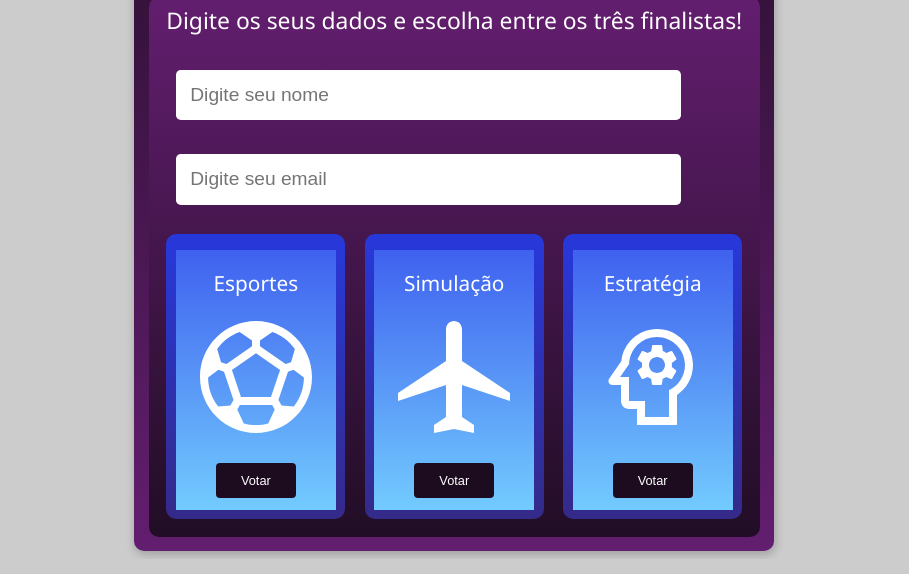
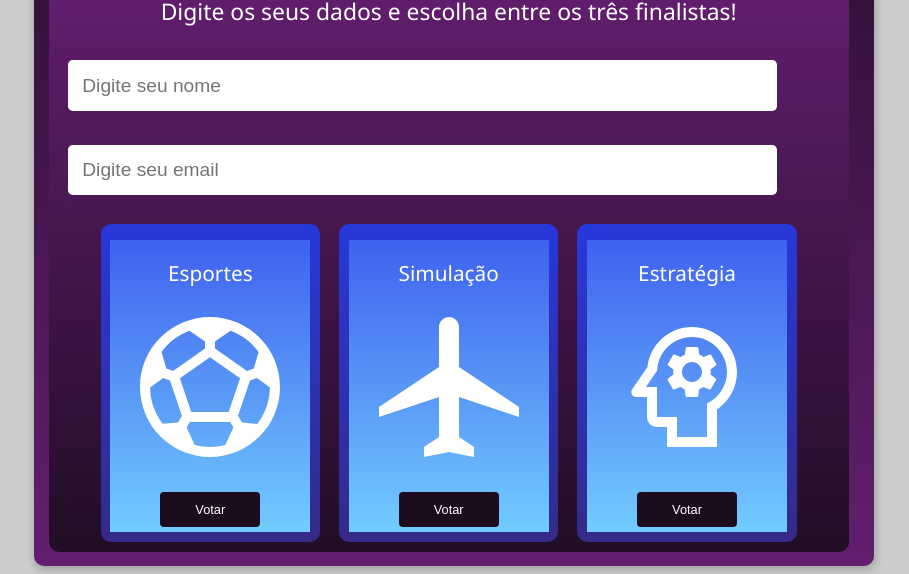
Before and after one commit to aluizams/projeto-02, a plain HTML site: page index.html in a window 1280 px wide. Shown: the part 264-838 px from the top of the page, without its empty margins (186-1095 px from the left). Drawn offline with Linux system fonts and the light colour scheme.

Commit message:
closes #8 - correção

```diff
--- a/index.html
+++ b/index.html
@@ -30,27 +30,26 @@
             <input type="text" placeholder="Digite seu nome"/>
             <input type="email" placeholder="Digite seu email"/>
 
-        <div class="display">
-
+            <div class="display">
             <div class="border">
                 <div class="card">
 
             <div class="font">Esportes</div>
-            <object  data="sports_soccer_white.svg" type="image/svg+xml"></object>
+            <object  data="sports_soccer_white.svg" type="image/svg+xml" width=200px height=200px></object>
             <button>Votar</button>
          </div>
         </div>
         <div class="border">
             <div class="card">
             <div class="font">Simulação</div>
-            <object data="local_airport_white.svg" type="image/svg+xml"></object>
+            <object data="local_airport_white.svg" type="image/svg+xml" width=200px height=200px></object>
             <button>Votar</button>
         </div>
         </div>
          <div class="border">
             <div class="card">
             <div class="font">Estratégia</div>
-            <object data="psychology_white.svg" type="image/svg+xml" ></object>
+            <object data="psychology_white.svg" type="image/svg+xml" width=200px height=200px ></object>
             <button>Votar</button>
 
         </div>
--- a/style.css
+++ b/style.css
@@ -9,14 +9,22 @@ span{
     font-weight: 500;
 }
 
+object{
+    justify-content: center;
+    align-items: center;
+    margin: auto;
+    display: block;
+
+}
+
 input{
-    width: 80%;
+    width: 85%;
     height: 22px;;
     padding: 0.9rem;
     font-size: 1.2rem;
     border-radius: 0.3rem;
     border: 0;
-
+    justify-self: center;
     margin: 0.9rem 1.2rem 1.2rem 1.2rem;
 
 }
@@ -36,7 +44,8 @@ button{
     padding: 10px ;
     cursor: pointer;
     text-align: center;
-    margin: 0.1rem 0.3rem 0.7rem 2.5rem;
+    margin: auto;
+    margin: 5px 50px;
 
 }
 
@@ -45,8 +54,8 @@ button:hover{
 }
 
 .flex-container {
-    width:600px;
-    height: fit-content;
+    width:800px;
+    height: 100%;
 
     margin: auto;
 
@@ -62,7 +71,7 @@ button:hover{
     border-radius: 10px;
     box-shadow: 1px 3px 8px 1px rgba(0,0,0,0.2);
     overflow: hidden;
-
+    flex-wrap: wrap;
 }
 
 .header{
@@ -77,16 +86,15 @@ button:hover{
 }
 
 .col{
-    width: fit-content;
-    height: fit-content;
+    width: 100%;
+    height: 100%;
     background-color: #631E6F;
     background-image: linear-gradient(#631e6f, #210d25);
 
-    padding: 0.5rem;
 
     margin: auto;
     border-radius: 10px;
-
+    justify-content: center;
 
 }
 
@@ -96,6 +104,7 @@ button:hover{
     font-size: 1.43rem;
     font-weight: 500;
     padding-bottom: 1.2rem;
+    padding-top: 1.1rem;
 }
 
 .header-subtitle{
@@ -122,16 +131,19 @@ button:hover{
 }
 
 .card{
-    width: fit-content;
+    width: 200px;
     box-sizing: border-box;
 
     background-image: linear-gradient(#3F61EF, #72CBFE);
     margin: auto;
 
-
+    justify-content: center;
+    align-items: center;
 }
 
 .border{
+    width: fit-content;
+    box-sizing: border-box;
     border-radius: 10px;
     border: double 8px transparent;
     background-image: linear-gradient( #2738DB, #342A89),
@@ -147,16 +159,13 @@ button:hover{
     justify-content: center;
 }
 
+.display{
+    justify-content: center;
+    margin: auto;
+    display: flex;
+    flex-direction: row;
+}
 
-.display{
-    width: 100%;
-    height: fit-content;
-    flex-direction: row;
-    display: flex;
-    margin: auto;
-    row-gap: 10px;
-
-}
 
 .font{
     font-size: 1.3rem;
@@ -172,15 +181,16 @@ button:hover{
     }
 
     .card{
+
         width: fit-content;
-        margin: auto;
-        padding-left: 15px;
-
+        justify-self: center;
 
     }
     .display{
+
         flex-direction: column;
-        margin: auto;
+        width: fit-content;
+        justify-content: center;
 
     }
 
```
